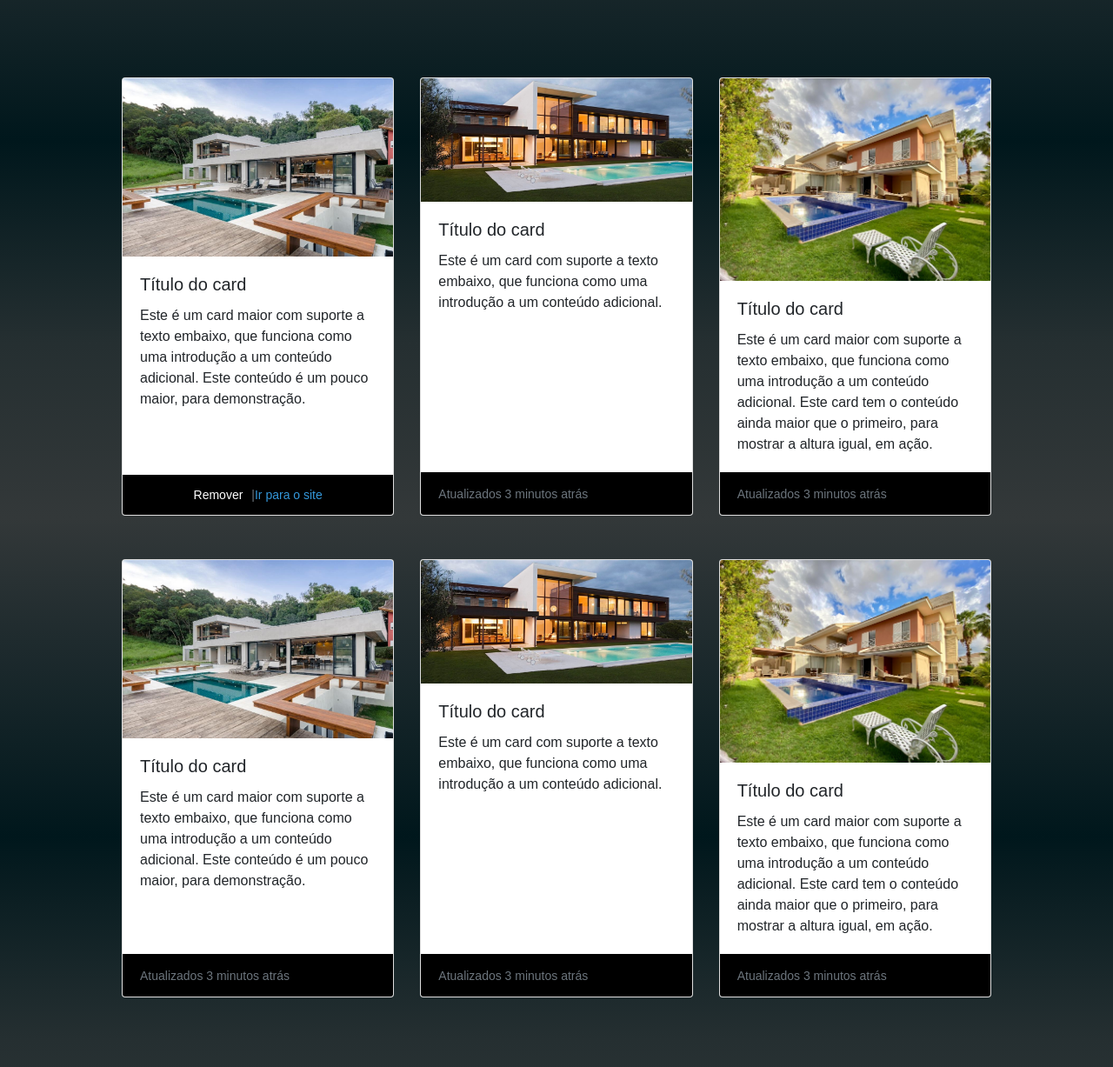
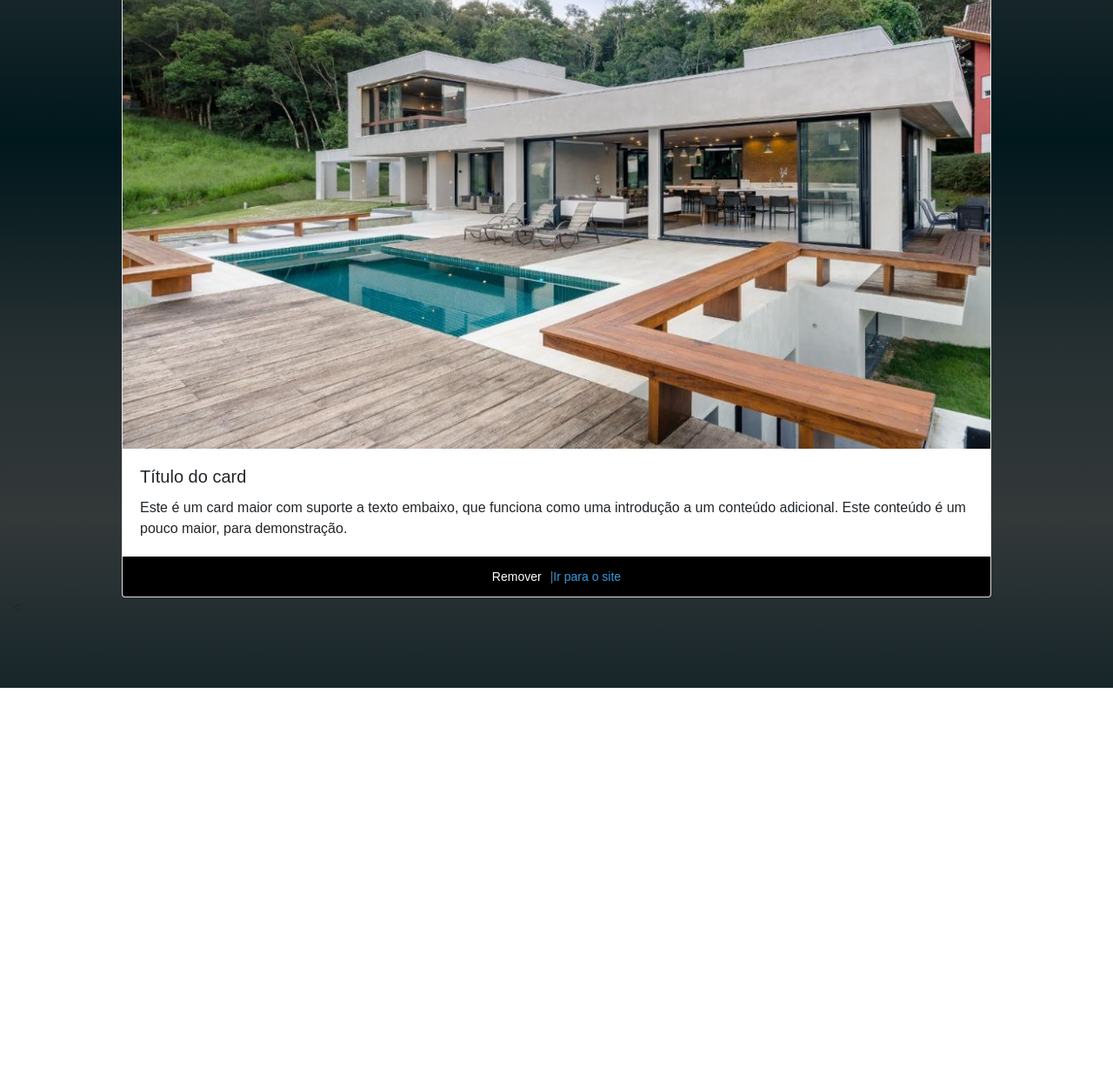
Before and after one commit to gabrielleweyne/Luxury-Real-Estate-Data, a FastAPI app: template templates/perfil.html in a window 1280 px wide. Shown: the part 638-1865 px from the top of the page at 87% size. After the commit the page ends 1429 px from the top, so only its background shows below. Run offline with FastAPI, Linux system fonts and the light colour scheme; the template is opened without the code that fills it, so the values that code supplies are empty; some web fonts are replaced.

Commit message:
pagina perfil atualizada + favicon

```diff
--- a/static/estilo.css
+++ b/static/estilo.css
@@ -18,7 +18,7 @@
     text-align: center;
     margin: 0%;
     font-family: 'Be Vietnam Pro', sans-serif;
-    font-size: 45px;
+    font-size: 50px;
     font-weight: 400;
     padding: 10px;
     padding-top: 0px;
--- a/static/login.css
+++ b/static/login.css
@@ -2,7 +2,7 @@
     color: white;
     text-align: center;
     font-family: 'Be Vietnam Pro', sans-serif;
-    font-size: 45px;
+    font-size: 50px;
     font-weight: 400;
     padding: 20px;
 }
--- a/static/sobre.css
+++ b/static/sobre.css
@@ -38,7 +38,7 @@
     text-align: center;
     margin: 0%;
     font-family: 'Be Vietnam Pro', sans-serif;
-    font-size: 45px;
+    font-size: 50px;
     font-weight: 400;
     padding: 10px;
     padding-top: 0px;
@@ -108,7 +108,7 @@
 }
 
 .paragrafo{
-    padding: 0px;
+    padding: 10px;
 }
 
 .quemsomos{
--- a/templates/perfil.html
+++ b/templates/perfil.html
@@ -5,11 +5,11 @@
     <meta name="viewport" content="width=device-width, initial-scale=1.0">
 
 	<title>Perfil</title>
+	<link rel="icon" type="image/x-icon" href="{{ url_for('static', path='images/logo_iggpl_luxury.jpg') }}">
 
 	<link rel="stylesheet" href="https://cdn.jsdelivr.net/npm/bootstrap@4.6.2/dist/css/bootstrap.min.css" />
     <link rel="stylesheet" href="https://cdnjs.cloudflare.com/ajax/libs/font-awesome/5.15.3/css/all.min.css" />
-	<link rel="stylesheet" href="perfil.css" />
-	<link rel="stylesheet" href="estilo.css" />
+	<link rel="stylesheet" href="{{ url_for('static', path='perfil.css') }}" />
 	<link rel="preconnect" href="https://fonts.googleapis.com">
 	<link rel="preconnect" href="https://fonts.gstatic.com" crossorigin>
 	<link href="https://fonts.googleapis.com/css2?family=Almarai&family=Anek+Gurmukhi&family=Be+Vietnam+Pro&display=swap" rel="stylesheet">
@@ -21,7 +21,7 @@
 
 	<nav class="navbar navbar-expand-md navbar-light bg-white">
 		<a class="navbar-brand" href="#">
-			<img style="max-width: 100px;" src="imagem/logo_iggpl_luxury.jpg" />
+			<img style="max-width: 100px;" src="{{ url_for('static', path='images/logo_iggpl_luxury.jpg') }}" />
 		</a>
 		<button class="navbar-toggler" type="button" data-toggle="collapse" data-target="#navbarSupportedContent" aria-controls="navbarSupportedContent" aria-expanded="false" aria-label="Toggle navigation">
 			<span class="navbar-toggler-icon"></span>
@@ -30,19 +30,19 @@
 		<div class="collapse navbar-collapse" id="navbarSupportedContent">
 			<ul class="navbar-nav mr-auto">
 				<li class="nav-item">
-					<a class="nav-link" href="#">Home</a>
+					<a class="nav-link" href="/estates">Home</a>
 				</li>
 				<li class="nav-item">
-					<a class="nav-link" href="#">Sobre</a>
+					<a class="nav-link" href="/about">Sobre</a>
 				</li>
 				<li class="nav-item active">
-					<a class="nav-link" href="#">Perfil</a>
+					<a class="nav-link" href="/profile">Perfil</a>
 				</li>
 			</ul>
 			<form class="form-inline my-0">
 				<input class="form-control mr-sm-2" type="search" placeholder="Busque aqui" aria-label="Pesquisa">
 				<button class="btn btn-outline-primary my-2 my-sm-0" type="submit">
-					<img src="imagem/lupa.png" style="width: 15px; height: auto; justify-content: center;">
+					<img src="{{ url_for('static', path='images/lupa.png') }}" style="width: 15px; height: auto; justify-content: center;">
 				</button>
 			</form>
 		</div>
@@ -56,10 +56,18 @@
 
 	<div class="container-fluid fundo-principal m-0">
 
+
 			<div class="limitador">
 
-			<div class="perfil">
-				<img src="imagem/perfil.png" alt="">
+					<div class="row">
+  						<div class="column left">
+							<img style="max-width: 140px"  src="{{ url_for('static', path='/images/gabi.png') }}">
+ 					 	</div>
+  						<div class="column right">
+   							<h3 class="lista">Gabrielle Weyne Pedrosa</h3>
+    						<p class="describelist">Conta administrativa</p>
+							<p class="describelist">2 Imóveis salvos</p>
+  						</div>
 					</div>
 
 				<div class="card-deck">
@@ -82,80 +90,9 @@
 							</small>
 						</div>
 					</div>
-				<div class="card">
-					<img class="card-img-top" src="imagem/imovel2.jpeg" alt="Imagem de capa do card" />
-					<div class="card-body">
-						<h5 class="card-title">Título do card</h5>
-						<p class="card-text">
-							Este é um card com suporte a texto embaixo, que funciona como uma introdução a um
-							conteúdo adicional.
-						</p>
-					</div>
-					<div class="card-footer">
-						<small class="text-muted">Atualizados 3 minutos atrás</small>
 			</div>
 	</div>
-				<div class="card">
-					<img class="card-img-top" src="imagem/imovel3.jpeg" alt="Imagem de capa do card" />
-					<div class="card-body">
-						<h5 class="card-title">Título do card</h5>
-						<p class="card-text">
-							Este é um card maior com suporte a texto embaixo, que funciona como uma introdução a um
-							conteúdo adicional. Este card tem o conteúdo ainda maior que o primeiro, para mostrar a
-							altura igual, em ação.
-						</p>
-					</div>
-					<div class="card-footer">
-						<small class="text-muted">Atualizados 3 minutos atrás</small>
-					</div>
-				</div>
-			</div>
-
-			<div class="card-deck">
-				<div class="card">
-					<img class="card-img-top" src="imagem/imovel1.jpeg" alt="Imagem de capa do card" />
-					<div class="card-body">
-						<h5 class="card-title">Título do card</h5>
-						<p class="card-text">
-							Este é um card maior com suporte a texto embaixo, que funciona como uma introdução a um
-							conteúdo adicional. Este conteúdo é um pouco maior, para demonstração.
-						</p>
-					</div>
-					<div class="card-footer">
-						<small class="text-muted">Atualizados 3 minutos atrás</small>
-					</div>
-				</div>
-				<div class="card">
-					<img class="card-img-top" src="imagem/imovel2.jpeg" alt="Imagem de capa do card" />
-					<div class="card-body">
-						<h5 class="card-title">Título do card</h5>
-						<p class="card-text">
-							Este é um card com suporte a texto embaixo, que funciona como uma introdução a um
-							conteúdo adicional.
-						</p>
-					</div>
-					<div class="card-footer">
-						<small class="text-muted">Atualizados 3 minutos atrás</small>
-					</div>
-				</div>
-				<div class="card">
-					<img class="card-img-top" src="imagem/imovel3.jpeg" alt="Imagem de capa do card" />
-					<div class="card-body">
-						<h5 class="card-title">Título do card</h5>
-						<p class="card-text">
-							Este é um card maior com suporte a texto embaixo, que funciona como uma introdução a um
-							conteúdo adicional. Este card tem o conteúdo ainda maior que o primeiro, para mostrar a
-							altura igual, em ação.
-						</p>
-					</div>
-					<div class="card-footer">
-						<small class="text-muted">Atualizados 3 minutos atrás</small>
-					</div>
-				</div>
-			</div>
-		</div>
-
-	</div>
-
 </body>
 </html>
+
+<
```
Also changed, not shown: routers/browser.py (+10 -0 lines), static/perfil.css (+43 -1 lines), templates/home.html (+3 -4 lines), templates/sobre.html (+10 -9 lines). Lines whose indentation alone changed are shown as unchanged.
